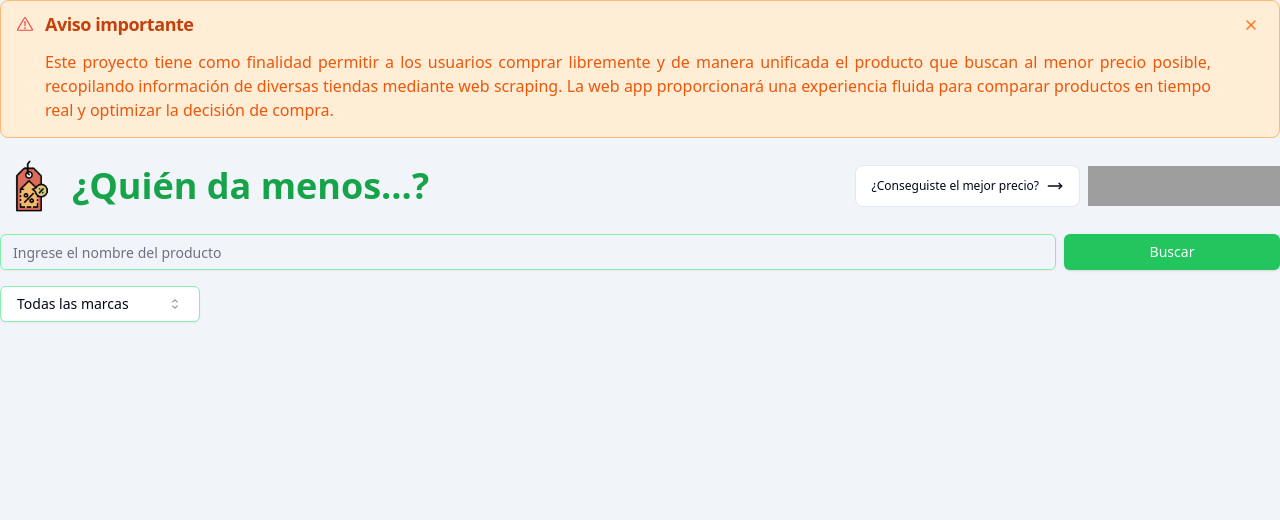
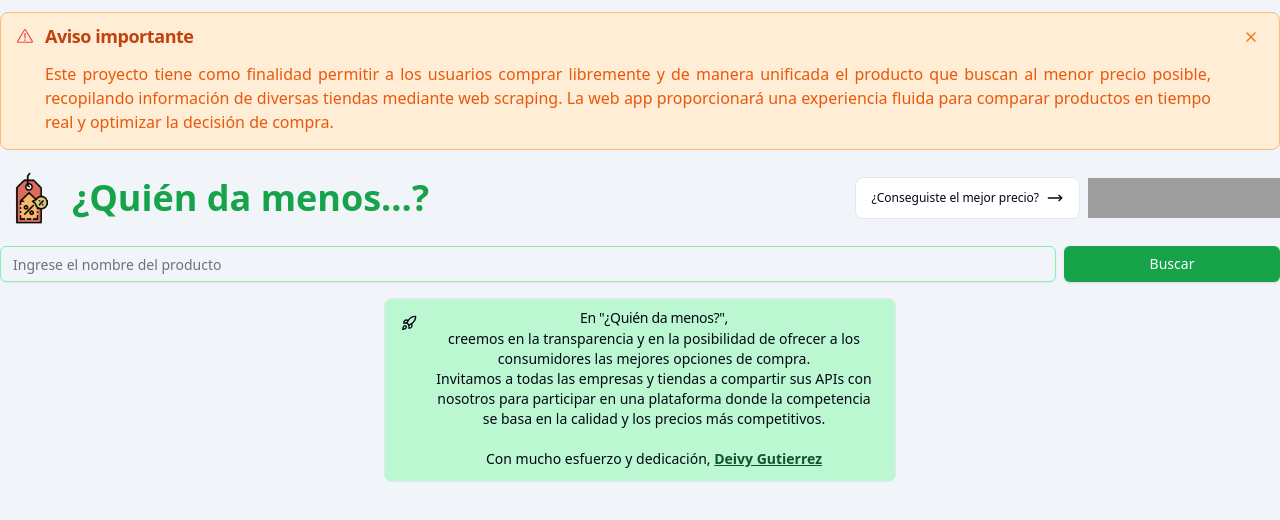
Before and after one commit to dpaul20/quiendamenos, a Next.js app: page / in a window 1280 px wide. Shown: the top 520 px of the page. Built offline with nearby package versions, Linux system fonts and the light colour scheme; grey boxes are pictures that could not be loaded.

Commit message:
Refactor Lucide icons and add alert component to Home page

```diff
--- a/src/app/page.tsx
+++ b/src/app/page.tsx
@@ -3,13 +3,13 @@
 import SearchForm from "@/components/SearchForm";
 import ProductList from "@/components/ProductList";
 import BrandFilter from "@/components/BrandFilter";
-import { Loader2, MoveRight } from "lucide-react";
+import { Loader2, MoveRight, RocketIcon } from "lucide-react";
 import { capitalize } from "@/lib/capitalize";
 import { useProducts } from "@/hooks/useProducts";
 import Disclaimer from "@/components/Disclaimer";
 import Image from "next/image";
 import Link from "next/link";
-import { Alert, AlertDescription } from "@/components/ui/alert";
+import { Alert, AlertDescription, AlertTitle } from "@/components/ui/alert";
 
 export default function Home() {
   const {
@@ -26,7 +26,7 @@ export default function Home() {
   );
 
   return (
-    <main className="container mx-auto space-y-4 px-4 lg:p-0">
+    <main className="container mx-auto space-y-4 px-4 my-3 lg:p-0">
       <Disclaimer />
       <div className="flex flex-col lg:flex-row justify-center lg:justify-between items-center gap-4">
         <div className="flex flex-col lg:flex-row justify-center items-center gap-2">
@@ -62,18 +62,45 @@ export default function Home() {
       </div>
 
       <SearchForm onSearch={handleSearch} />
-      <BrandFilter
-        brands={brands}
-        selectedBrand={selectedBrand}
-        onBrandChange={handleBrandChange}
-      />
-      {isLoading ? (
+      {isLoading && (
         <div className="flex justify-center items-center h-64">
           <Loader2 className="h-8 w-8 animate-spin" />
         </div>
-      ) : (
-        <ProductList products={filteredProducts} />
       )}
+      {filteredProducts.length > 0 && (
+        <>
+          <BrandFilter
+            brands={brands}
+            selectedBrand={selectedBrand}
+            onBrandChange={handleBrandChange}
+          />
+          <ProductList products={filteredProducts} />
+        </>
+      )}
+      <Alert className="max-w-lg bg-green-200 text-center mx-auto">
+        <RocketIcon className="h-4 w-4" />
+        <AlertTitle>En &quot;¿Quién da menos?&quot;,</AlertTitle>
+        <AlertDescription>
+          creemos en la transparencia y en la posibilidad de ofrecer a los
+          consumidores las mejores opciones de compra.
+        </AlertDescription>
+        <AlertDescription>
+          Invitamos a todas las empresas y tiendas a compartir sus APIs con
+          nosotros para participar en una plataforma donde la competencia se
+          basa en la calidad y los precios más competitivos.
+        </AlertDescription>
+        <br />
+        <AlertDescription>
+          Con mucho esfuerzo y dedicación,{" "}
+          <Link
+            href="https://deivygutierrez.com"
+            target="_blank"
+            className="font-bold underline text-green-900"
+          >
+            Deivy Gutierrez
+          </Link>
+        </AlertDescription>
+      </Alert>
     </main>
   );
 }
--- a/src/components/SearchForm.tsx
+++ b/src/components/SearchForm.tsx
@@ -24,10 +24,7 @@ export default function SearchForm({ onSearch }: Readonly<SearchFormProps>) {
         required
         className="w-full border-green-300 focus:ring-green-500 focus:border-green-500"
       />
-      <Button
-        type="submit"
-        className="w-1/5 bg-green-500 hover:bg-green-600 text-white"
-      >
+      <Button type="submit" className="w-1/5 text-white">
         Buscar
       </Button>
     </form>
```
